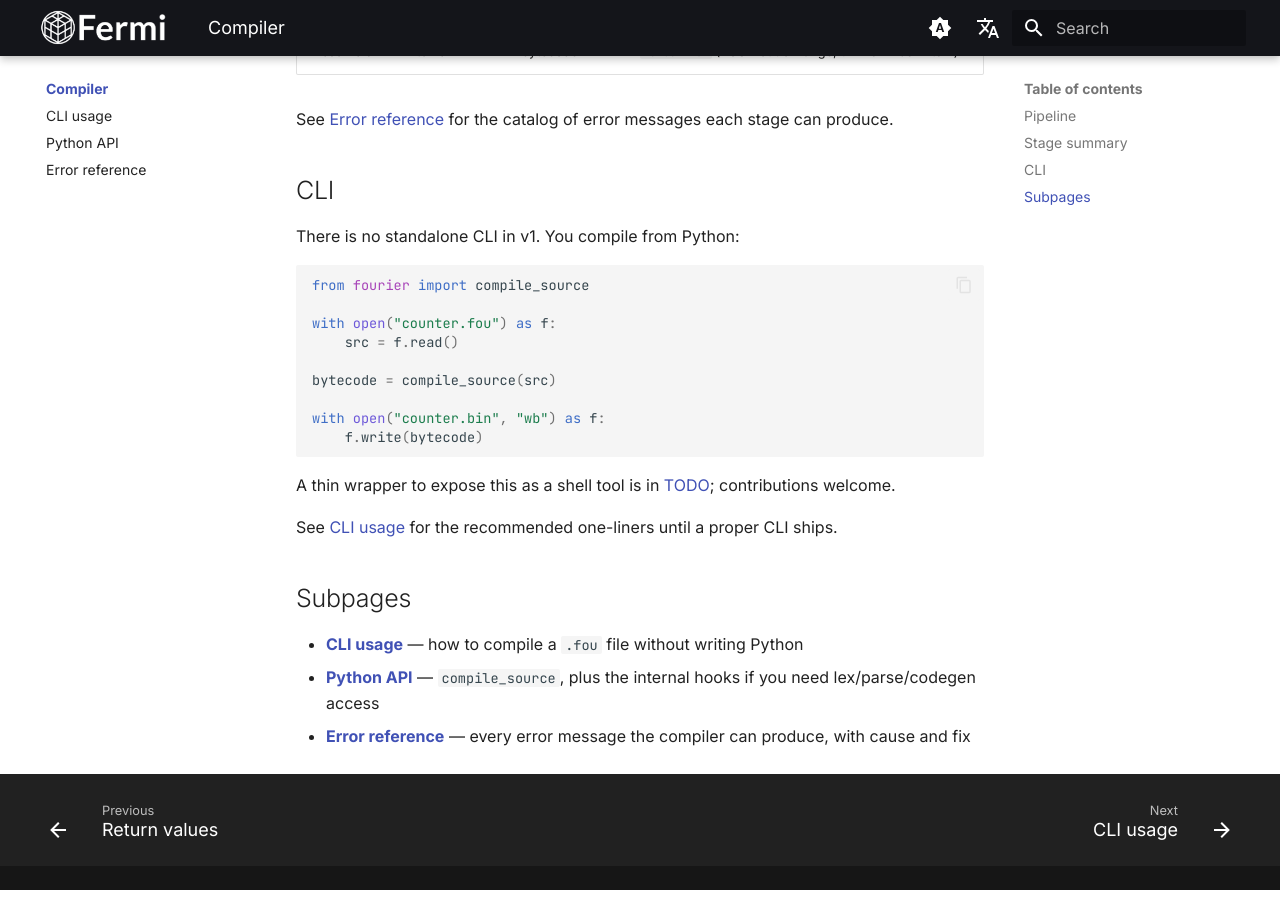
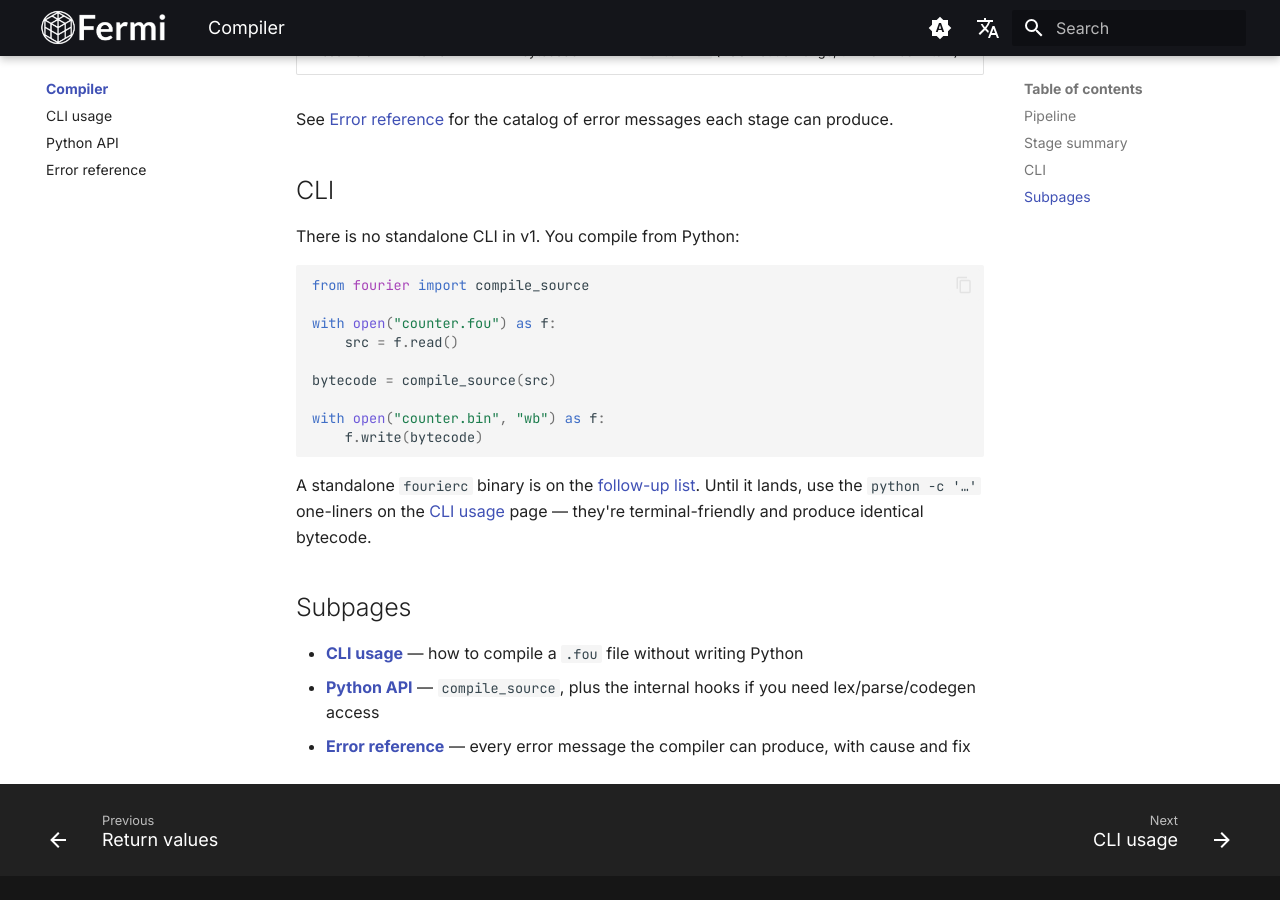
Before and after one commit to DosseyRichards/Fermi-Fourier, an MkDocs documentation site: the page built from docs/compiler/index.md, in a window 1280 px wide and 900 px high, scrolled down 1279 px. Built offline with MkDocs 1.6.1 and Material for MkDocs 9.7.7, drawn with Linux system fonts in a browser that asks for light colours; comment, search, counter and statistics services are not loaded.

Commit message:
fourier docs: list fixed-point + lib_call builtins; fix dead TODO links; real Counter bytecode size

````diff
--- a/docs/compiler/index.md
+++ b/docs/compiler/index.md
@@ -64,12 +64,11 @@ with open("counter.bin", "wb") as f:
     f.write(bytecode)
 ```
 
-A thin wrapper to expose this as a shell tool is in
-[TODO](https://github.com/DosseyRichards/Fermi-Mining-ASIC-Software/blob/main/_docs/fourier-docs/TODO.md);
-contributions welcome.
-
-See [CLI usage](cli.md) for the recommended one-liners until a proper
-CLI ships.
+A standalone `fourierc` binary is on the
+[follow-up list](https://github.com/DosseyRichards/Fermi-Fourier/blob/main/TODO.md).
+Until it lands, use the `python -c '…'` one-liners on the
+[CLI usage](cli.md) page — they're terminal-friendly and produce
+identical bytecode.
 
 ## Subpages
 
````
Also changed, not shown: docs/compiler/python.md (+1 -1 lines), docs/quick-reference.md (+9 -0 lines), docs/stdlib/crypto-registry.md (+4 -3 lines).
